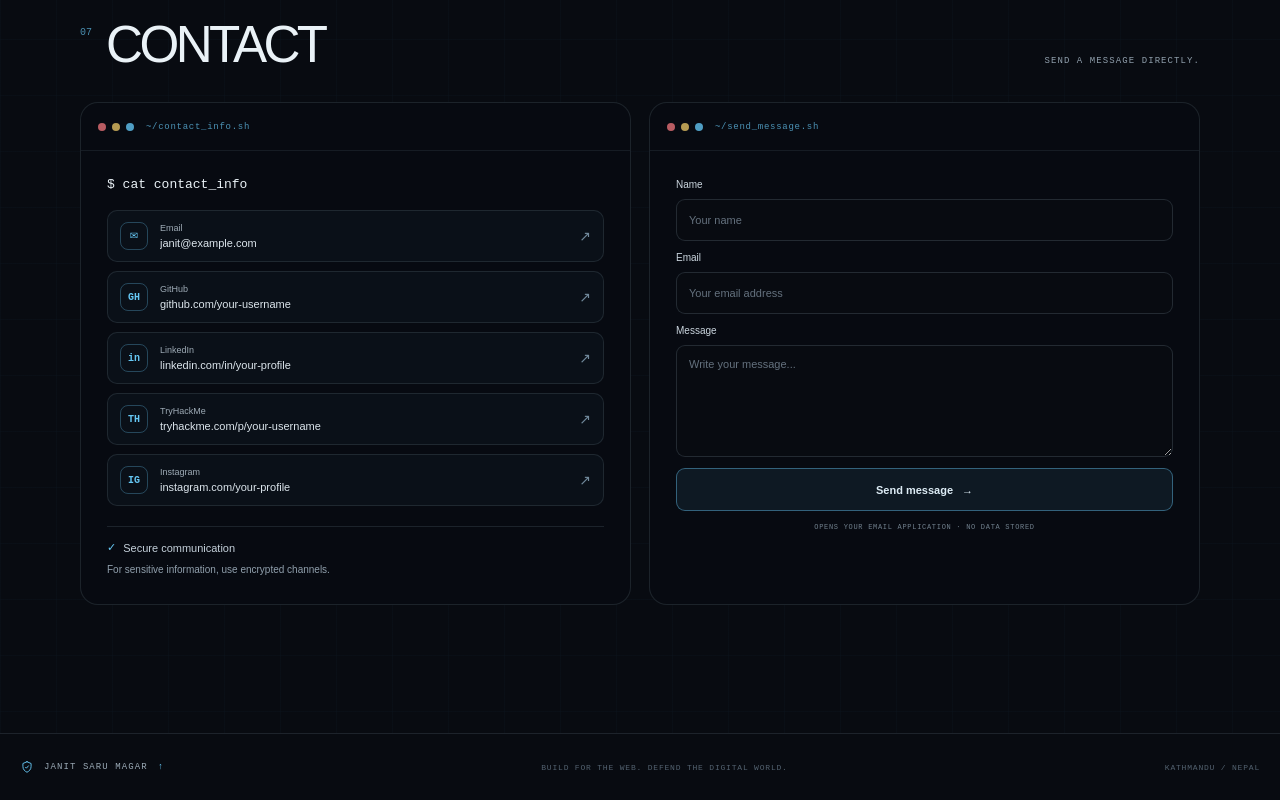
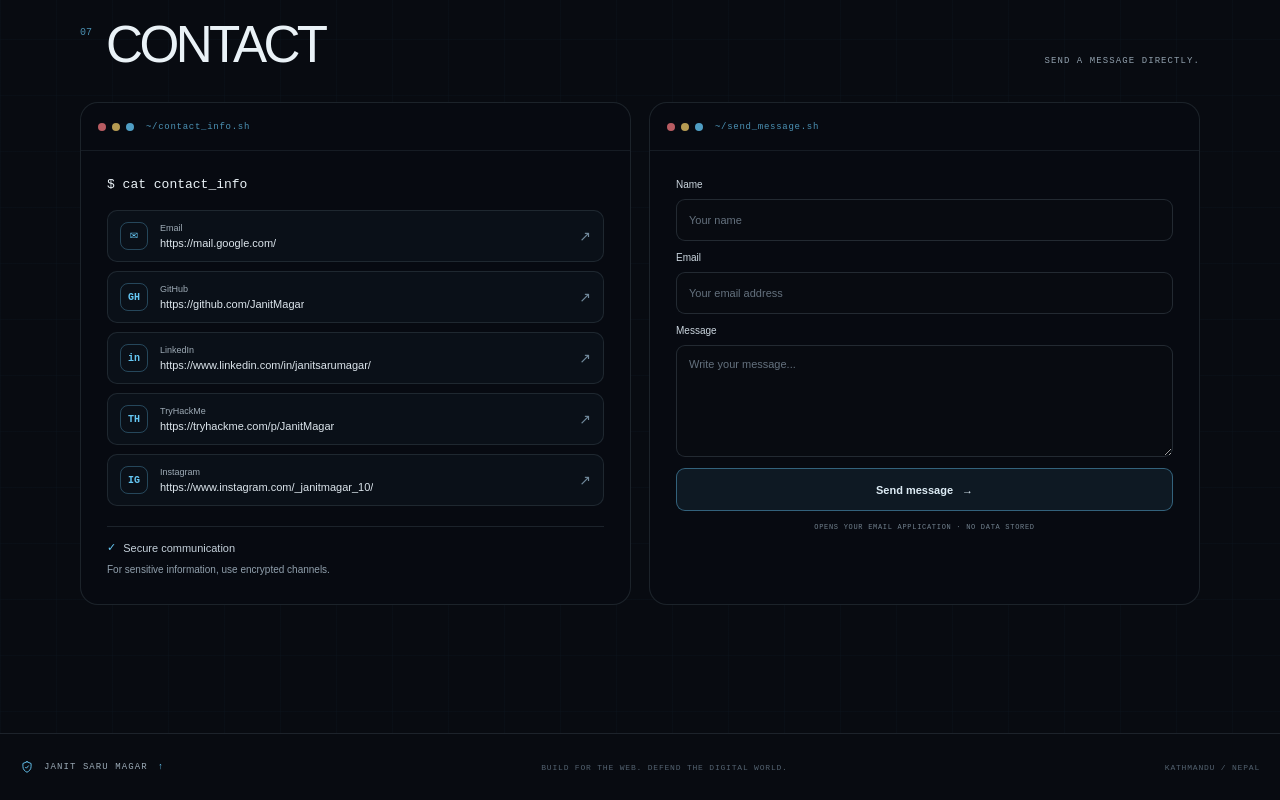
Before and after one commit to JanitMagar/janitmagar, a React (Vite) app: page / in a window 1280 px wide. Shown: the part 5785-6585 px from the top of the page. Built offline with nearby package versions, Linux system fonts and the light colour scheme.

Commit message:
Updated portfolio content

```diff
--- a/index.html
+++ b/index.html
@@ -7,7 +7,7 @@
       name="description"
       content="Janit Saru Magar's portfolio for web development, quality assurance, and defensive cybersecurity."
     />
-    <title>Janit Saru Magar — Portfolio</title>
+    <title>Janit Saru Magar</title>
   </head>
   <body>
     <div id="root"></div>
--- a/src/components/ContactForm.jsx
+++ b/src/components/ContactForm.jsx
@@ -29,7 +29,7 @@ function ContactForm() {
     );
 
     window.location.href =
-      `mailto:${contactEmail}?subject=${subject}&body=${messageBody}`;
+      "https://mail.google.com/mail/u/0/#inbox?compose=CllgCJZbjGdPDmFQxtVDkVcjzzVjDlBrkprCJbLBpszKNcPbJgpTmgVMLQfbvDlgFshzPNkTqtL";
   }
 
   return (
--- a/src/data/portfolioData.js
+++ b/src/data/portfolioData.js
@@ -14,35 +14,35 @@ export const contactEmail = ["janit", "example.com"].join(String.fromCharCode(64
 export const contactLinks = [
   {
     name: "Email",
-    value: contactEmail,
-    href: `mailto:${contactEmail}`,
+    value: "https://mail.google.com/",
+    href: "https://mail.google.com/mail/u/0/#inbox?compose=CllgCJZbjGdPDmFQxtVDkVcjzzVjDlBrkprCJbLBpszKNcPbJgpTmgVMLQfbvDlgFshzPNkTqtL",
     symbol: "✉",
   },
   {
     name: "GitHub",
-    value: "github.com/your-username",
-    href: "https://github.com/your-username",
+    value: "https://github.com/JanitMagar",
+    href: "https://github.com/JanitMagar",
     symbol: "GH",
     external: true,
   },
   {
     name: "LinkedIn",
-    value: "linkedin.com/in/your-profile",
-    href: "https://www.linkedin.com/in/your-profile",
+    value: "https://www.linkedin.com/in/janitsarumagar/",
+    href: "https://www.linkedin.com/in/janitsarumagar/",
     symbol: "in",
     external: true,
   },
   {
     name: "TryHackMe",
-    value: "tryhackme.com/p/your-username",
-    href: "https://tryhackme.com/p/your-username",
+    value: "https://tryhackme.com/p/JanitMagar",
+    href: "https://tryhackme.com/p/JanitMagar",
     symbol: "TH",
     external: true,
   },
   {
     name: "Instagram",
-    value: "instagram.com/your-profile",
-    href: "https://www.instagram.com/your-profile",
+    value: "https://www.instagram.com/_janitmagar_10/",
+    href: "https://www.instagram.com/_janitmagar_10/",
     symbol: "IG",
     external: true,
   },
--- /dev/null
+++ b/vite.config.js
@@ -0,0 +1,8 @@
+import { defineConfig } from 'vite'
+import react from '@vitejs/plugin-react'
+
+// https://vite.dev/config/
+export default defineConfig({
+  plugins: [react()],
+  base: '/',
+})
```
Also changed, not shown: package.json (+6 -1 lines), 11 other files (tests, documents, lock files or other folders).
